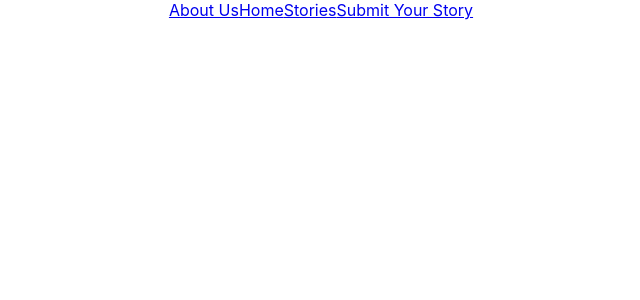
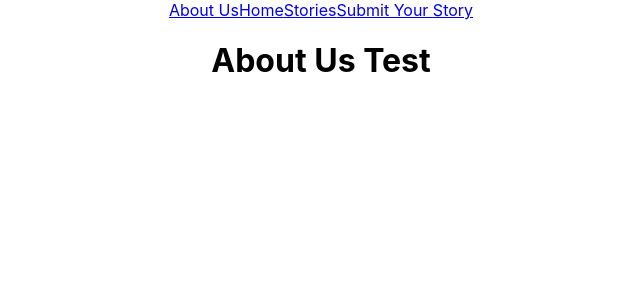
Before and after one commit to SLM-Dev/BuildWeek_FrontEnd, a React (Create React App) app: page /about-us in a window 1280 px wide. Shown: the top 300 px of the page, without its empty margins (319-959 px from the left). Built offline with nearby package versions, Linux system fonts and the light colour scheme.

Commit message:
create AboutUs, Home, Stories, and SubmitYourStories pages. Create NavLinks and Routes

```diff
--- /dev/null
+++ b/src/Components/AboutUs.js
@@ -0,0 +1,14 @@
+import React from 'react';
+
+function AboutUs() {
+
+  return (
+    <div className="aboutUs-wrapper">
+
+        <h1>About Us Test</h1>
+
+    </div>
+  );
+}
+
+export default AboutUs;
--- a/src/Components/App.js
+++ b/src/Components/App.js
@@ -2,7 +2,7 @@ import React, { Component } from 'react';
 import { Route, NavLink } from 'react-router-dom';
 import './App.css';
 
-import { HomeView, StoriesView, AddStoryFormView } from '../views';
+import { HomeView, StoriesView, AddStoryFormView, AboutUsView } from '../views';
 
 // import authenticate from './authentication';
 
@@ -35,6 +35,7 @@ class App extends Component {
             </div>
           </nav>
 
+          <Route path="/about-us" component={AboutUsView} />
           <Route exact path="/" component={HomeView} />
           <Route exact path="/stories" component={StoriesView} />
           <Route path="/add-story" render={props => <AddStoryFormView {...props} />} />
--- /dev/null
+++ b/src/views/AboutUsView.js
@@ -0,0 +1,9 @@
+import React from 'react';
+
+import AboutUs from '../Components/AboutUs';
+
+const AboutUsView = () => {
+  return <AboutUs />;
+};
+
+export default AboutUsView;
--- a/src/views/index.js
+++ b/src/views/index.js
@@ -2,3 +2,4 @@ export { default as StoriesView } from './StoriesView';
 export { default as AddStoryFormView } from './AddStoryFormView';
 
 export { default as HomeView } from './HomeView';
+export { default as AboutUsView } from './AboutUsView';
```
